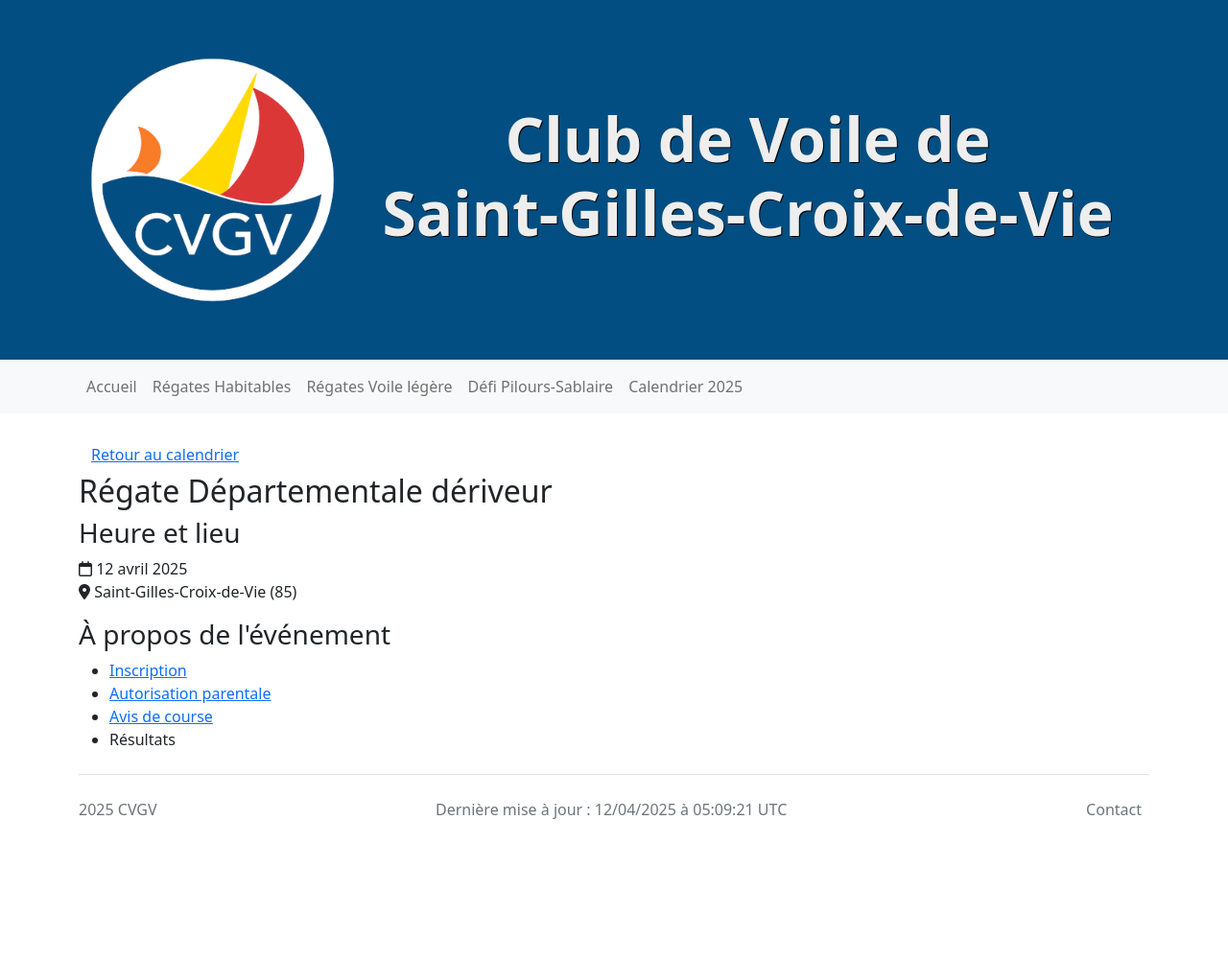
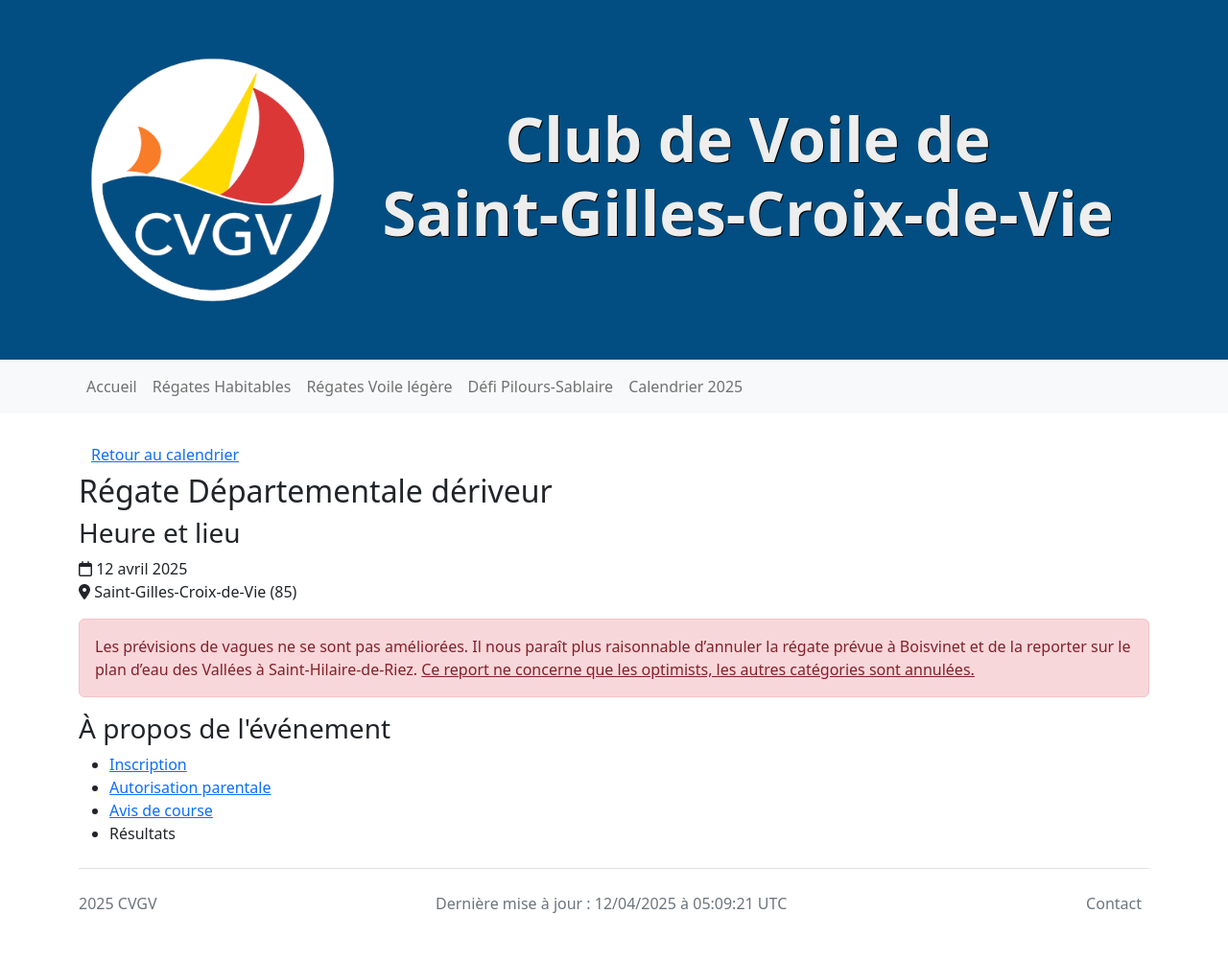
Before and after one commit to cvgv-asso/cvgv-asso.github.io, a Jekyll site: the page built from regate-voile-legere/12-avril-2025.html, in a window 1280 px wide. Shown: the whole page at 96% size. Built offline with Jekyll 4.4.1, drawn with Linux system fonts in a browser that asks for light colours; nearby versions of some CDN libraries; comment, search, counter and statistics services are not loaded; before the commit the page ends 904 px from its top, so only the background shows below that.

Commit message:
Report régate 12/04

```diff
--- a/regate-voile-legere/12-avril-2025.html
+++ b/regate-voile-legere/12-avril-2025.html
@@ -17,6 +17,15 @@
             >&nbsp;Saint-Gilles-Croix-de-Vie (85)
         </li>
     </ul>
+    <div class="alert alert-danger" role="alert">
+        Les prévisions de vagues ne se sont pas améliorées. Il nous paraît plus
+        raisonnable d’annuler la régate prévue à Boisvinet et de la reporter sur
+        le plan d’eau des Vallées à Saint-Hilaire-de-Riez.
+        <u
+            >Ce report ne concerne que les optimists, les autres catégories sont
+            annulées.</u
+        >
+    </div>
 
     <h3>À propos de l'événement</h3>
 
--- a/regates-voile-legere.html
+++ b/regates-voile-legere.html
@@ -19,6 +19,7 @@
                         <ul class="list-unstyled">
                             <li><i class="fa-regular fa-calendar"></i>&nbsp;12 avril 2025</li>
                             <li><i class="fa-solid fa-location-dot"></i>&nbsp;Saint-Gilles-Croix-de-Vie (85)</li>
+                            <li class="text-danger"><i class="fa-solid fa-warning"></i>&nbsp;Régate reportée pour les optimistes uniquement</li>
                         </ul>
                     </p>
                     <p class="text-end">
```
